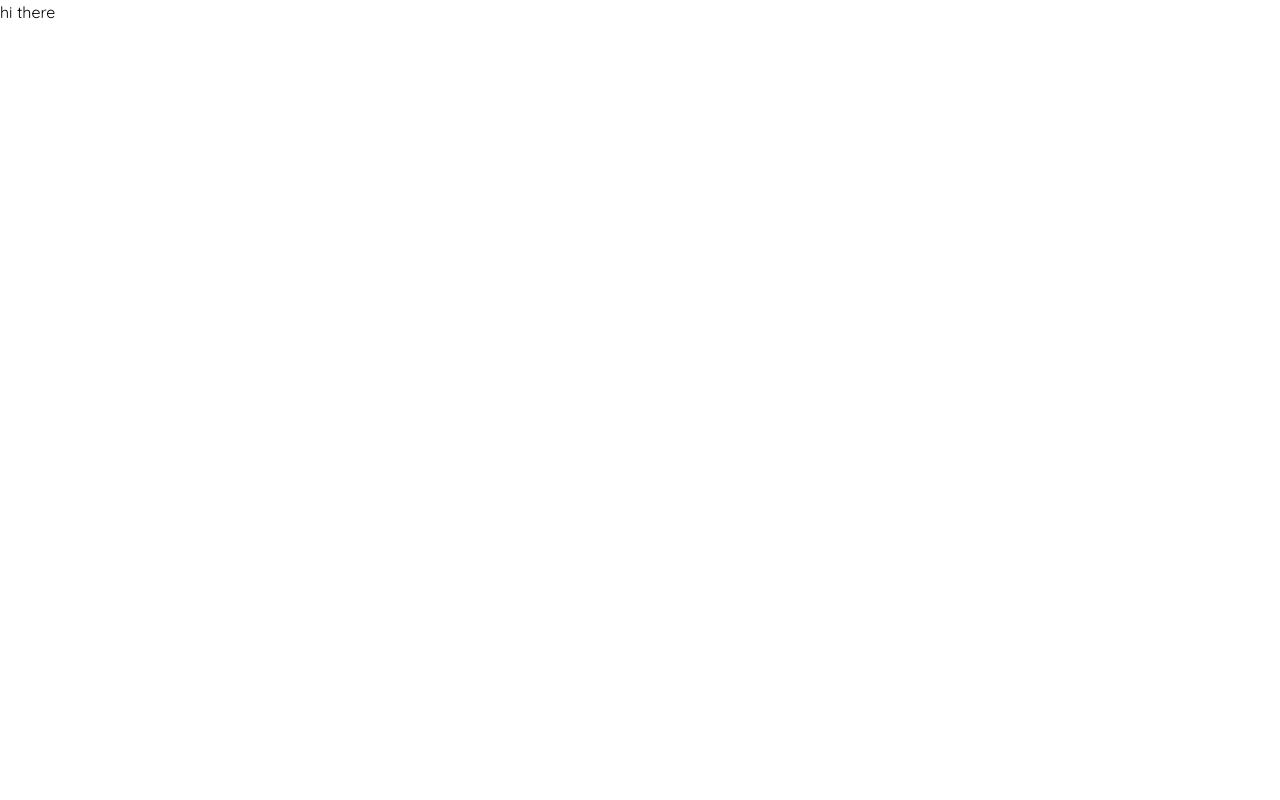
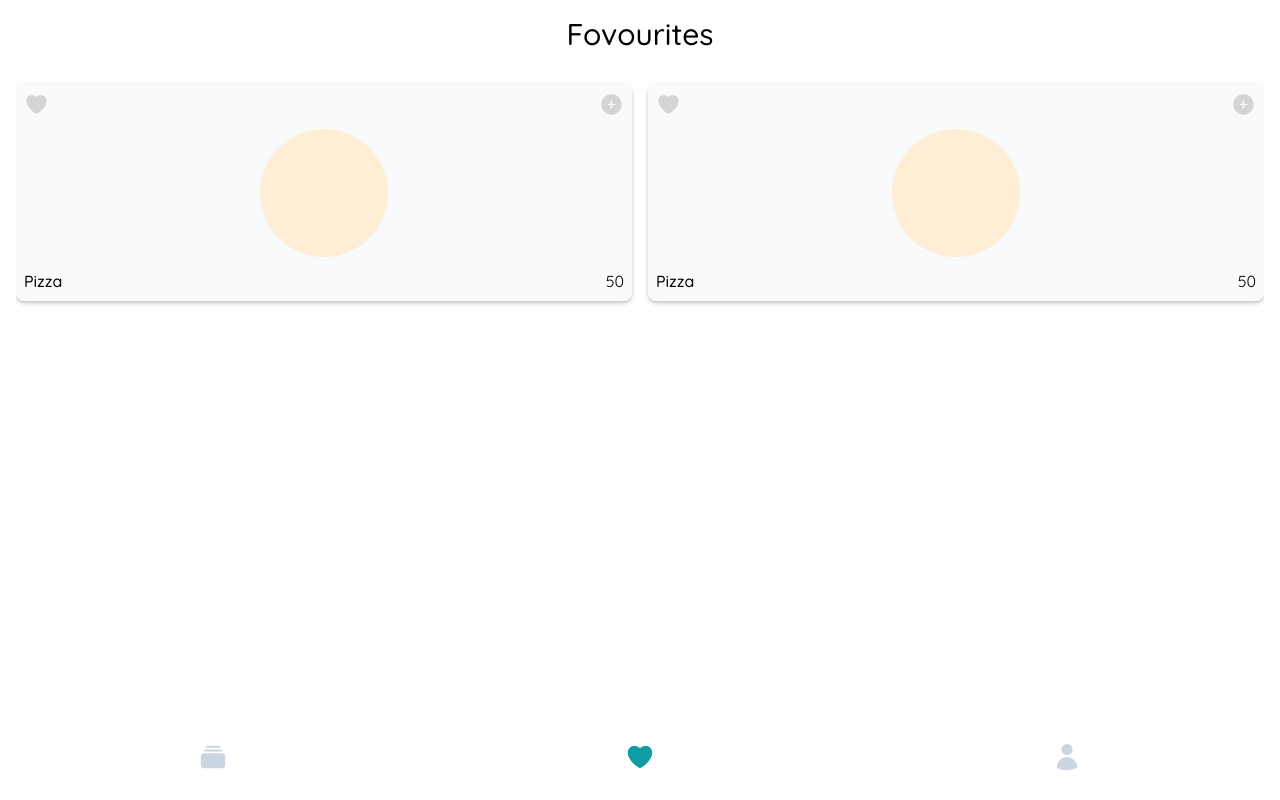
Before and after one commit to seniorLikeToCode/e-canteen-system-nextjs-ts, a Next.js app: page /favourites in a window 1280 px wide. Built offline with nearby package versions, Linux system fonts and the light colour scheme.

Commit message:
multiple routes added

```diff
--- /dev/null
+++ b/components/ActiveLink.tsx
@@ -0,0 +1,32 @@
+import { withRouter } from 'next/router'
+
+interface IPropTypes { router: any; href: any; children: any; };
+
+const ActiveLink = ({ router, href, children }: IPropTypes) => {
+
+    (function prefetchPages() {
+        if (typeof window !== 'undefined') router.prefetch(router.pathname);
+    })();
+
+    const handleClick = (event: any) => {
+        event.preventDefault();
+        router.push(href);
+    }
+
+    const isCurrentPath = router.pathname == href || router.asPath === href;
+
+    return (
+        <a
+            href={href}
+            onClick={handleClick}
+            className={`m-0 p-0 no-underline
+            ${isCurrentPath ? "text-primary" : "text-[#CBD5E1]"}
+        `}
+        >
+            {children}
+        </a>
+    );
+}
+
+
+export default withRouter(ActiveLink);
--- a/components/FoodCard.tsx
+++ b/components/FoodCard.tsx
@@ -6,8 +6,8 @@ export default function FoodCard() {
     return (
         <>
             <div className="scroll">
-                <div className='grid grid-cols-2  gap-x-4 gap-y-4 mt-4 rm-scrollbar'>
-                    <div className='bg-neutral-50 drop-shadow rounded-lg p-2'>
+                <div className='grid grid-cols-2  gap-x-4 gap-y-4 mt-4 rm-scrollbar drop-shadow'>
+                    <div className='rounded-lg p-2 shadow-md bg-slate-50'>
                         <div className='flex justify-between'>
                             <HiHeart size={25} className='text-neutral-300' />
                             <HiPlusCircle size={25} className='text-neutral-300' />
@@ -22,7 +22,7 @@ export default function FoodCard() {
                         </div>
                     </div>
 
-                    <div className='bg-neutral-50 drop-shadow rounded-lg p-2'>
+                    <div className='rounded-lg p-2 shadow-md bg-slate-50'>
                         <div className='flex justify-between'>
                             <HiHeart size={25} className='text-neutral-300' />
                             <HiPlusCircle size={25} className='text-neutral-300' />
@@ -36,64 +36,6 @@ export default function FoodCard() {
                             <h1>50</h1>
                         </div>
                     </div>
-                    <div className='bg-neutral-50 drop-shadow rounded-lg p-2'>
-                        <div className='flex justify-between'>
-                            <HiHeart size={25} className='text-neutral-300' />
-                            <HiPlusCircle size={25} className='text-neutral-300' />
-                        </div>
-                        <div className='flex flex-col items-center mt-3'>
-                            <div className='w-32 h-32 rounded-full bg-orange-100'></div>
-                        </div>
-
-                        <div className='flex justify-between mt-3'>
-                            <h3 className='text-black font-medium'>Pizza</h3>
-                            <h1>50</h1>
-                        </div>
-                    </div>
-                    <div className='bg-neutral-50 drop-shadow rounded-lg p-2'>
-                        <div className='flex justify-between'>
-                            <HiHeart size={25} className='text-neutral-300' />
-                            <HiPlusCircle size={25} className='text-neutral-300' />
-                        </div>
-                        <div className='flex flex-col items-center mt-3'>
-                            <div className='w-32 h-32 rounded-full bg-orange-100'></div>
-                        </div>
-
-                        <div className='flex justify-between mt-3'>
-                            <h3 className='text-black font-medium'>Pizza</h3>
-                            <h1>50</h1>
-                        </div>
-                    </div>
-                    <div className='bg-neutral-50 drop-shadow rounded-lg p-2'>
-                        <div className='flex justify-between'>
-                            <HiHeart size={25} className='text-neutral-300' />
-                            <HiPlusCircle size={25} className='text-neutral-300' />
-                        </div>
-                        <div className='flex flex-col items-center mt-3'>
-                            <div className='w-32 h-32 rounded-full bg-orange-100'></div>
-                        </div>
-
-                        <div className='flex justify-between mt-3'>
-                            <h3 className='text-black font-medium'>Pizza</h3>
-                            <h1>50</h1>
-                        </div>
-                    </div>
-                    <div className='bg-neutral-50 drop-shadow rounded-lg p-2'>
-                        <div className='flex justify-between'>
-                            <HiHeart size={25} className='text-neutral-300' />
-                            <HiPlusCircle size={25} className='text-neutral-300' />
-                        </div>
-                        <div className='flex flex-col items-center mt-3'>
-                            <div className='w-32 h-32 rounded-full bg-orange-100'></div>
-                        </div>
-
-                        <div className='flex justify-between mt-3'>
-                            <h3 className='text-black font-medium'>Pizza</h3>
-                            <h1>50</h1>
-                        </div>
-                    </div>
-
-
                 </div>
             </div>
         </>
--- a/components/Footer.tsx
+++ b/components/Footer.tsx
@@ -1,9 +1,10 @@
 import { HiHeart, HiUser, HiRectangleStack, HiPlusCircle } from 'react-icons/hi2'
 import { useState } from 'react';
 import Router from 'next/router'
+import ActiveLink from './ActiveLink';
 
 export default function Footer() {
-    const [selectMenu, setSelectMenu] = useState("text-primary");
+    // const [selectMenu, setSelectMenu] = useState("text-primary");
 
     function MenuSelector(e: any) {
         const id = e.target.id;
@@ -12,10 +13,18 @@ export default function Footer() {
 
     return (
         <>
-            <div className="flex justify-around py-1">
-                <HiRectangleStack size={30} id='explore' className={selectMenu} onClick={MenuSelector} />
-                <HiHeart size={30} id='favourite' className={selectMenu} />
-                <HiUser size={30} id='user' className={selectMenu} />
+            <div className='fixed bottom-0 left-0'>
+                <div className="flex justify-around w-screen py-7 ">
+                    <ActiveLink href='/home'>
+                        <HiRectangleStack size={30} id='explore' className="text-inherit" onClick={MenuSelector} />
+                    </ActiveLink>
+                    <ActiveLink href='/favourites'>
+                        <HiHeart size={30} id='favourite' className="text-inherit" />
+                    </ActiveLink>
+                    <ActiveLink href='/profile'>
+                        <HiUser size={30} id='user' className="text-inherit" />
+                    </ActiveLink >
+                </div>
             </div>
         </>
     );
--- a/components/Nav.tsx
+++ b/components/Nav.tsx
@@ -1,5 +1,6 @@
 import { motion, useCycle } from 'framer-motion'
 import { HiOutlineShoppingCart, HiMenuAlt1 } from "react-icons/hi";
+import Link from 'next/link';
 
 export default function Nav() {
 
@@ -9,10 +10,12 @@ export default function Nav() {
 
     return (
         <>
-            <div className="flex justify-between items-center bg-primary p-3">
-                <HiMenuAlt1 size={32} color="#fff" onClick={handlerLogout} />
-                <h1 className="text-2xl font-semibold text-white">Ajay Café</h1>
-                <HiOutlineShoppingCart size={32} color="#fff" />
+            <div className=" bg-primary p-3">
+                {/* <HiMenuAlt1 size={32} color="#fff" onClick={handlerLogout} /> */}
+                <h1 className="text-2xl text-center font-semibold text-white">Ajay Café</h1>
+                <Link href={'/cart'}>
+                    <HiOutlineShoppingCart className='fixed top-0 right-0 m-3' size={32} color="#fff" />
+                </Link>
             </div>
         </>
     );
--- /dev/null
+++ b/pages/cart/index.tsx
@@ -0,0 +1,12 @@
+import Link from 'next/link';
+import { HiArrowNarrowLeft } from "react-icons/hi";
+
+export default function Cart() {
+    return (
+        <>
+            <Link href={'/home'}>
+                <HiArrowNarrowLeft size={30} className="m-3 fixed top-1 left-0" />
+            </Link>
+        </>
+    );
+}
--- a/pages/favourites.tsx
+++ b/pages/favourites.tsx
@@ -1,3 +1,20 @@
+import Footer from "@/components/Footer";
+import FoodCard from "@/components/FoodCard";
+import { HiArrowNarrowLeft } from "react-icons/hi";
+
 export default function Favourite() {
-    return (<h1> hi there</h1>);
+    return (
+        <div className="">
+            {/* header */}
+            {/* <HiArrowNarrowLeft size={25} className="m-4 fixed top-1 left-0" /> */}
+            <h2 className="m-4 text-center font-medium text-3xl">
+                Fovourites
+            </h2>
+            {/* main */}
+            <div className="m-4">
+                <FoodCard />
+            </div>
+            <Footer />
+        </div>
+    );
 }
--- /dev/null
+++ b/pages/profile/edit.tsx
@@ -0,0 +1,3 @@
+export default function edit() {
+    return <h1>edit</h1>
+}
--- /dev/null
+++ b/pages/profile/index.tsx
@@ -0,0 +1,17 @@
+import { HiArrowNarrowLeft } from "react-icons/hi";
+import Link from 'next/link';
+import Footer from "@/components/Footer";
+
+export default function Profile() {
+    return (
+        <>
+            <h1 className="text-3xl text-center font-medium m-2"> Profile </h1>
+            {/* images section */}
+            <div className="flex flex-col justify-center items-center m-10 gap-y-3">
+                <div className="h-40 w-40 bg-slate-500 rounded-full"></div>
+                <p className="text-xl">Abhishek Gupta</p>
+            </div>
+            <Footer />
+        </>
+    );
+}
--- /dev/null
+++ b/pages/profile/orders.tsx
@@ -0,0 +1,3 @@
+export default function OrderHistory() {
+    return <h1>OrderHistory</h1>
+}
--- a/styles/globals.css
+++ b/styles/globals.css
@@ -37,7 +37,7 @@ body {
 
 .scroll {
   min-height: 60vh;
-  max-height: 70vh;
+  max-height: 90vh;
   overflow: scroll;
 }
 
--- a/tsconfig.json
+++ b/tsconfig.json
@@ -19,6 +19,6 @@
       "@/*": ["./*"]
     }
   },
-  "include": ["next-env.d.ts", "**/*.ts", "**/*.tsx", "lib/validate.ts", "pages/login.tsx", "pages/_document.jsx"],
+  "include": ["next-env.d.ts", "**/*.ts", "**/*.tsx", "lib/validate.ts", "pages/login.tsx", "pages/_document.jsx", "pages/profile/orders.tsx"],
   "exclude": ["node_modules"]
 }
```
